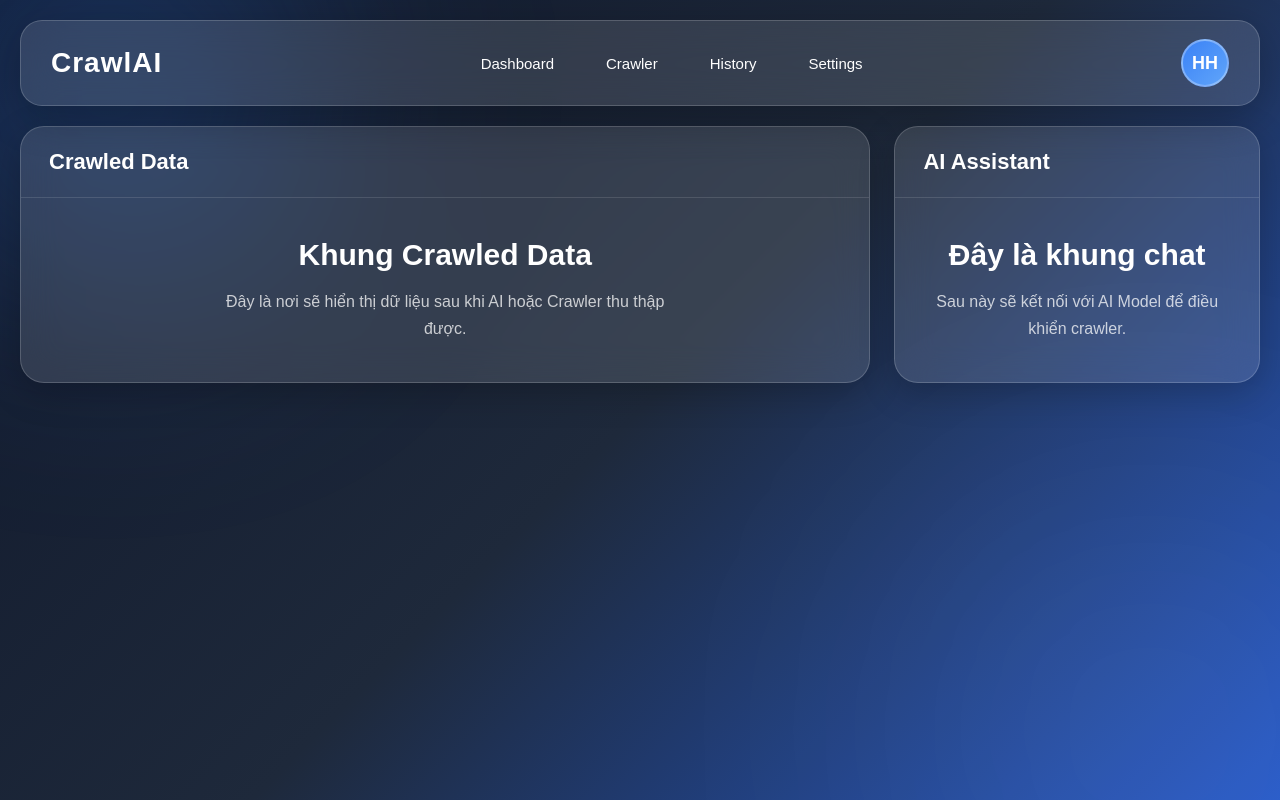
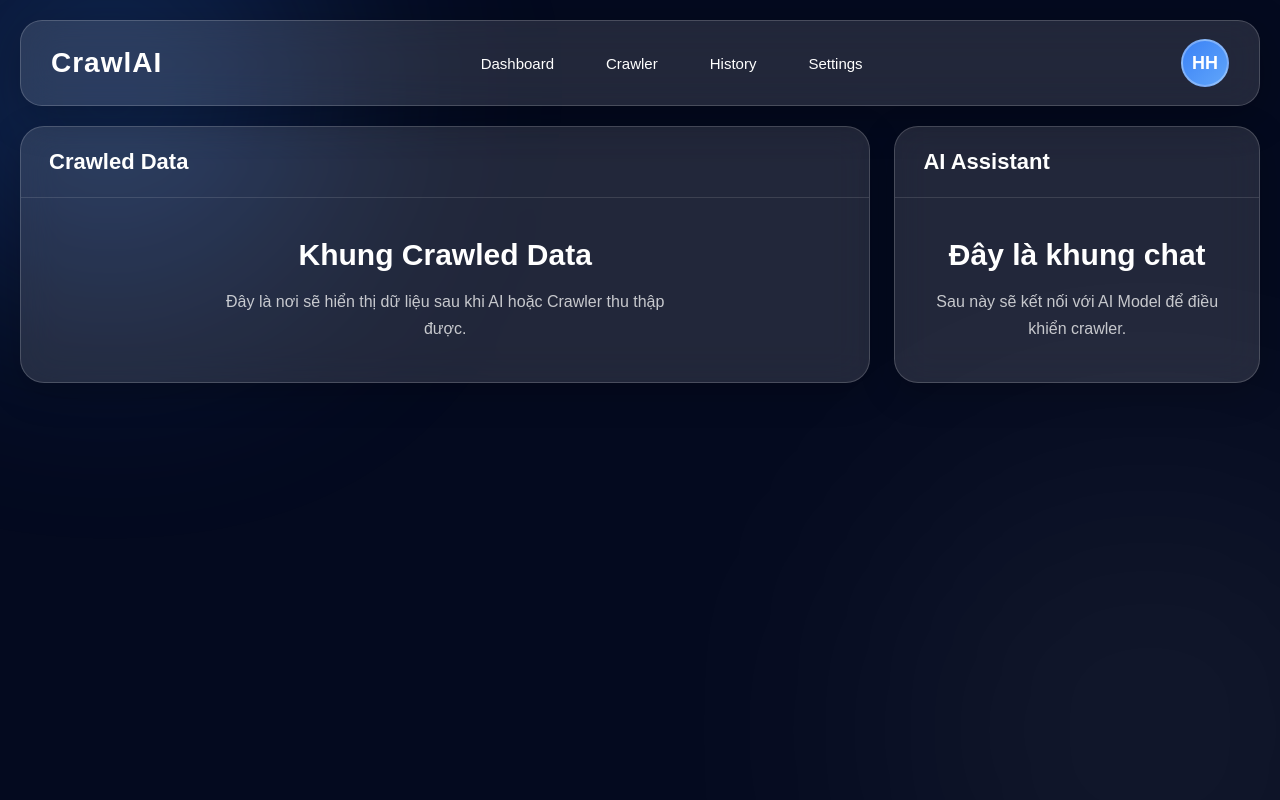
Before and after one commit to nguyenhoanghuy34/agentic-web-crawler, a React (Vite) app: page /app in a window 1280 px wide. Shown: the top 800 px of the page. Built offline with nearby package versions, Linux system fonts and the light colour scheme.

Commit message:
changing background color

```diff
--- a/src/features/crawler/crawler.css
+++ b/src/features/crawler/crawler.css
@@ -31,13 +31,7 @@
 
     flex-direction:column;
 
-    background:
-        linear-gradient(
-            135deg,
-            #0f172a 0%,
-            #1e293b 45%,
-            #2563eb 100%
-        );
+    background:#040a1f;
 
 }
 
```
